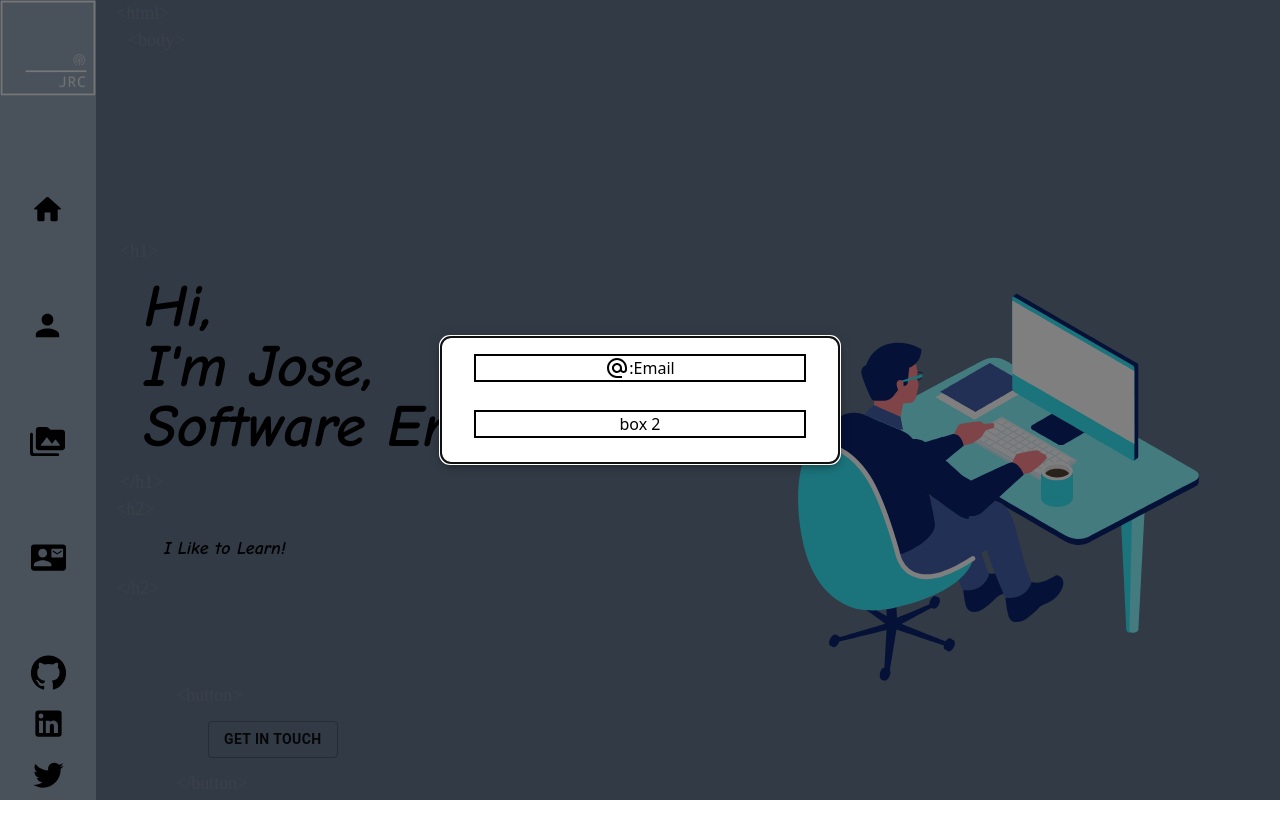
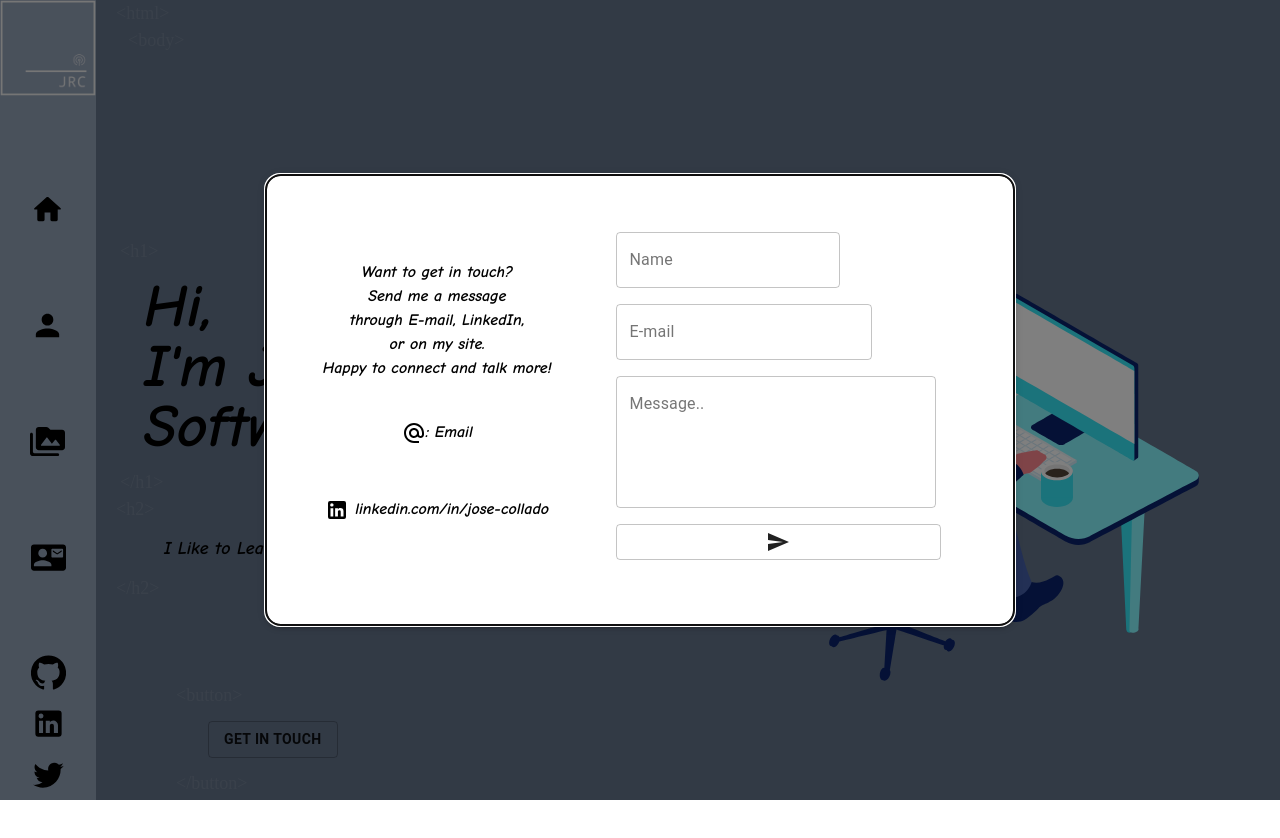
Before and after one commit to josecollado/Portfolio, a React (Vite) app: page / in a window 1280 px wide. Both pictures are taken after a click on the icon 48 px from the left and 557 px from the top of the page. Shown: the top 838 px of the page. Built offline with nearby package versions, Linux system fonts and the light colour scheme; a web font is replaced by a local one.

Commit message:
modal styling completed

```diff
--- a/src/add-on/Modal.jsx
+++ b/src/add-on/Modal.jsx
@@ -1,19 +1,24 @@
-import { Modal } from '@material-ui/core';
+import { Modal, TextField, Button } from '@material-ui/core';
 import { makeStyles } from '@material-ui/core/styles';
 import React, { useState } from 'react';
 import AlternateEmailIcon from '@material-ui/icons/AlternateEmail';
+import LinkedInIcon from '@material-ui/icons/LinkedIn';
+import SendIcon from '@material-ui/icons/Send';
+
 
 
 
 const useStyles = makeStyles((theme) => ({
   paper: {
     position: 'absolute',
-    width: 400,
+    width: 750,
     backgroundColor: theme.palette.background.paper,
     border: '2px solid #000',
-    borderRadius: '10px',
-    boxShadow: theme.shadows[5],
+    borderRadius: '15px',
+    boxShadow: theme.shadows[3],
     padding: theme.spacing(2, 4, 3),
+    display: 'flex',
+    margin: 'auto'
   },
 }));
 
@@ -21,13 +26,64 @@ const useStyles = makeStyles((theme) => ({
 export const ContactModal = ({open, handleClose}) => {
     const classes = useStyles();
     const [modalStyle] = useState({margin: 'auto'});
+    const [messageValue, setMsgValue] = useState('')
+    const [nameValue, setNameValue] = useState('')
+    const [emailValue, setEmailValue] = useState('')
+    const handleMSGValue =(e) =>{
+      const value = e.target.value
+      return setMsgValue(value)
+    }
+    const handleEmailValue =(e)=>{
+      const value = e.target.value
+      return setEmailValue(value)
+    }
+    const handleNameValue=(e)=>{
+      const value = e.target.value
+      return setNameValue(value)
+    }
 
   const body = (
     <div style={modalStyle} className={classes.paper}>
-      <div className='flex mb-7 place-content-center border-black border-solid border-2 '>
-         <AlternateEmailIcon fontSize='medium'/>: <a href="mailto:">Email</a>
+      <div className='flex flex-col w-3/4 main place-items-center py-10 '>
+      <div className='w-full mt-7 text-center text-md  '>
+        Want to get in touch?
+        <br/>
+        Send me a message
+        <br/>
+        through E-mail, LinkedIn,
+        <br/>
+         or on my site.
+        <br/>
+        Happy to connect and talk more!
       </div>
-      <div className='flex place-content-center border-black border-solid border-2 '>box 2</div>
+         <div className='p-3 text-center py-10'>
+
+         <AlternateEmailIcon fontSize='default' className='' />: <a href="mailto:" className=''>Email</a>
+         </div>
+         <div className='pt-3 w-full text-center'>
+
+         <LinkedInIcon fontSize='default' className=''/> <a className='' href='https://www.linkedin.com/in/jose-collado/' target='_blank'>linkedin.com/in/jose-collado</a>
+         </div>
+      </div>
+      <div className='p-10 flex flex-col space-y-4 w-full place-content-center p-3 '>
+      <TextField onChange={handleNameValue} id="outlined-size-small 1" label="Name" variant="outlined" className='w-56'/>
+      <TextField onChange={handleEmailValue} id="outlined-size-small 2" label="E-mail" variant="outlined" className='w-64' />
+      <TextField
+          id="outlined-multiline-static"
+          label="Message.."
+          multiline
+          rows={5}
+          variant="outlined"
+          className=' w-80 '
+          onChange={handleMSGValue}
+        />
+        <div className=''>
+
+        <Button variant='outlined' className='w-full'><SendIcon/></Button>
+        </div>
+
+
+      </div>
 
     </div>
   );
```
